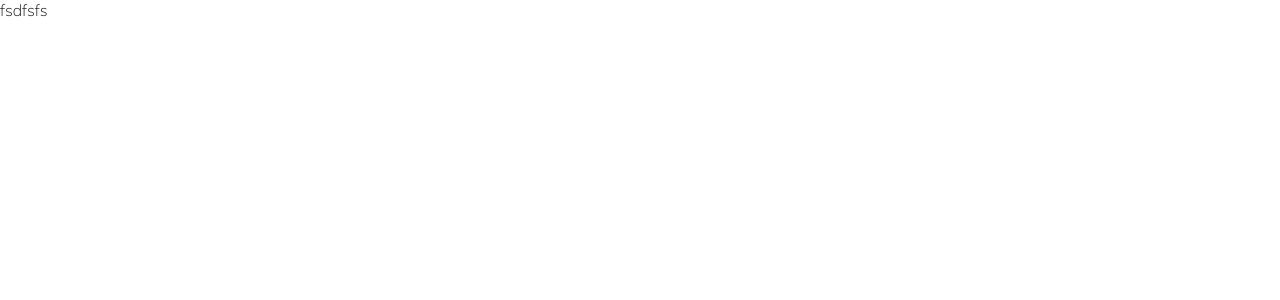
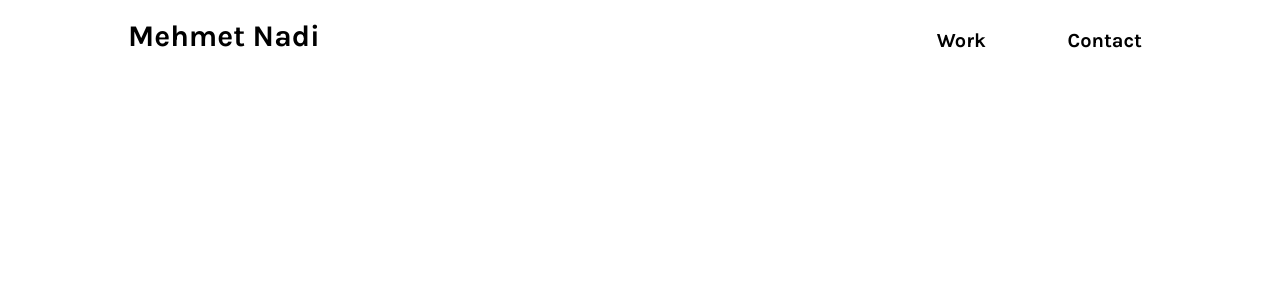
Before and after one commit to mehmetalperen/portfolio-3.0, a React (Create React App) app: page / in a window 1280 px wide. Shown: the top 300 px of the page. Built offline with nearby package versions, Linux system fonts and the light colour scheme.

Commit message:
finish navbar

```diff
--- a/package.json
+++ b/package.json
@@ -9,6 +9,7 @@
     "react": "^17.0.2",
     "react-dom": "^17.0.2",
     "react-scripts": "5.0.0",
+    "react-scroll": "^1.8.4",
     "web-vitals": "^2.1.4"
   },
   "scripts": {
--- a/public/index.html
+++ b/public/index.html
@@ -6,7 +6,7 @@
     <link rel="preconnect" href="https://fonts.googleapis.com" />
     <link rel="preconnect" href="https://fonts.gstatic.com" crossorigin />
     <link
-      href="https://fonts.googleapis.com/css2?family=Mulish:wght@200&display=swap"
+      href="https://fonts.googleapis.com/css2?family=Karla:wght@200;700;800&family=Mulish:wght@200&display=swap"
       rel="stylesheet"
     />
     <meta name="viewport" content="width=device-width, initial-scale=1" />
@@ -30,6 +30,13 @@
       work correctly both with client-side routing and a non-root public URL.
       Learn how to configure a non-root public URL by running `npm run build`.
     -->
+    <link
+      href="https://cdn.jsdelivr.net/npm/bootstrap@5.1.3/dist/css/bootstrap.min.css"
+      rel="stylesheet"
+      integrity="sha384-1BmE4kWBq78iYhFldvKuhfTAU6auU8tT94WrHftjDbrCEXSU1oBoqyl2QvZ6jIW3"
+      crossorigin="anonymous"
+    />
+
     <title>React App</title>
   </head>
   <body>
@@ -45,5 +52,10 @@
       To begin the development, run `npm start` or `yarn start`.
       To create a production bundle, use `npm run build` or `yarn build`.
     -->
+    <script
+      src="https://cdn.jsdelivr.net/npm/bootstrap@5.1.3/dist/js/bootstrap.bundle.min.js"
+      integrity="sha384-ka7Sk0Gln4gmtz2MlQnikT1wXgYsOg+OMhuP+IlRH9sENBO0LRn5q+8nbTov4+1p"
+      crossorigin="anonymous"
+    ></script>
   </body>
 </html>
--- a/src/App.css
+++ b/src/App.css
@@ -1,6 +1,22 @@
 * {
-  font-family: "Mulish", sans-serif;
-  box-sizing: border-box;
+  font-family: "Karla", sans-serif;
+  /* box-sizing: border-box;
   margin: 0;
-  padding: 0;
+  padding: 0; */
 }
+
+a {
+  text-decoration: none;
+  color: black;
+}
+
+body {
+  padding: 0 10%;
+}
+
+a:hover {
+  color: #6c757d;
+}
+h1:hover {
+  cursor: pointer;
+}
--- a/src/App.js
+++ b/src/App.js
@@ -1,7 +1,12 @@
 import "./App.css";
+import Navbar from "./components/Navbar";
 
 function App() {
-  return <div className="App">fsdfsfs</div>;
+  return (
+    <div className="App">
+      <Navbar />
+    </div>
+  );
 }
 
 export default App;
--- /dev/null
+++ b/src/components/Navbar.jsx
@@ -0,0 +1,82 @@
+import React from "react";
+import { Link } from "react-scroll";
+
+export default function Navbar() {
+  return (
+    <div className="navbar">
+      <div className="logo-wrapper">
+        <a className="logo-link">
+          <Link to="home" smooth={true} duration={1000}>
+            <h1 className="logo">Mehmet Nadi</h1>
+          </Link>
+        </a>
+      </div>
+
+      <div className="navigation-wrapper">
+        <a href="" className="navigation">
+          <Link to="work-section" smooth={true} duration={1000}>
+            Work
+          </Link>
+        </a>
+        <a href="" className="navigation">
+          <Link to="contact-section" smooth={true} duration={1000}>
+            Contact
+          </Link>
+        </a>
+      </div>
+      <style jsx>{`
+        .navbar {
+          overflow: auto;
+            display: flex;
+            justify-content: space-between;
+            padding: 1.2rem 0;
+        }
+
+
+        .logo {
+          font-family: Karla;
+          font-style: normal;
+          font-weight: bold;
+          font-size: 30px;
+          line-height: 35px;
+        }
+        .navigation {
+            font-family: Karla;
+            font-style: normal;
+            font-weight: bold;
+            font-size: 20px;
+            line-height: 23px;
+            margin: 0 10px;
+        }
+
+
+        .navigation-wrapper{
+
+          min-width: 200px;
+          width: 22%;
+          display: flex;
+          flex-wrap: nowrap;
+          justify-content: space-between;
+        }
+
+        @media only screen and (max-width: 650px) {
+  body {
+    padding: 0;
+  }
+  .logo-wrapper, .navigation-wrapper {
+      margin: 0 30px;
+  }
+}
+
+@media only screen and (max-width: 550px) {
+  .navigation-wrapper {
+    display: none;
+  }
+}
+
+
+}
+      `}</style>
+    </div>
+  );
+}
```
Also changed, not shown: 1 other file (tests, documents, lock files or other folders).
